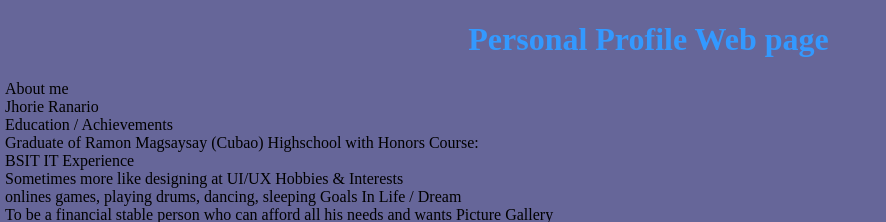
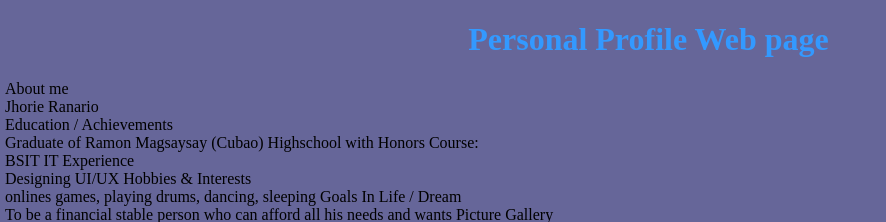
Before and after one commit to Dyoriii/Webprog-IT243-html-lessons, a plain HTML site: page introduction/index.html in a window 1280 px wide. Shown: the top 222 px of the page, without its empty margins (0-886 px from the left). Drawn offline with Linux system fonts and the light colour scheme.

Commit message:
Refine UI/UX description in introduction.html

```diff
--- a/introduction/index.html
+++ b/introduction/index.html
@@ -16,7 +16,7 @@ Education / Achievements<br>
 Course: <br>
  BSIT
 IT Experience<br>
- Sometimes more like designing at UI/UX
+ Designing UI/UX
 Hobbies & Interests<br>
  onlines games, playing drums, dancing, sleeping
 Goals In Life / Dream<br>
```
